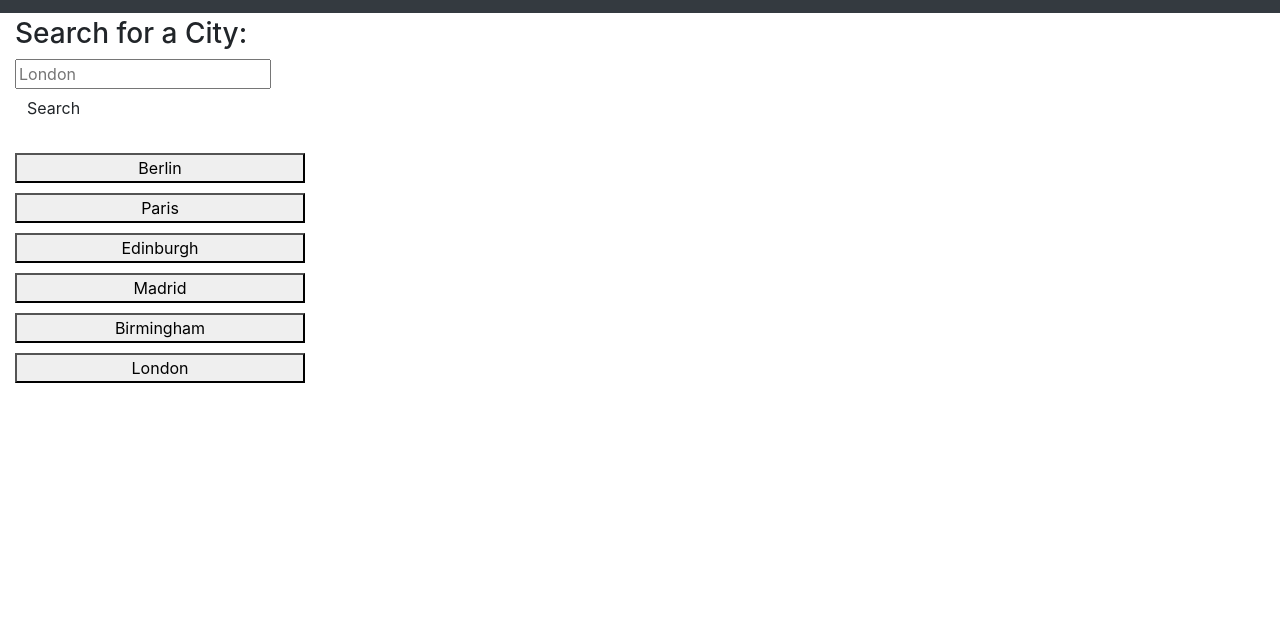
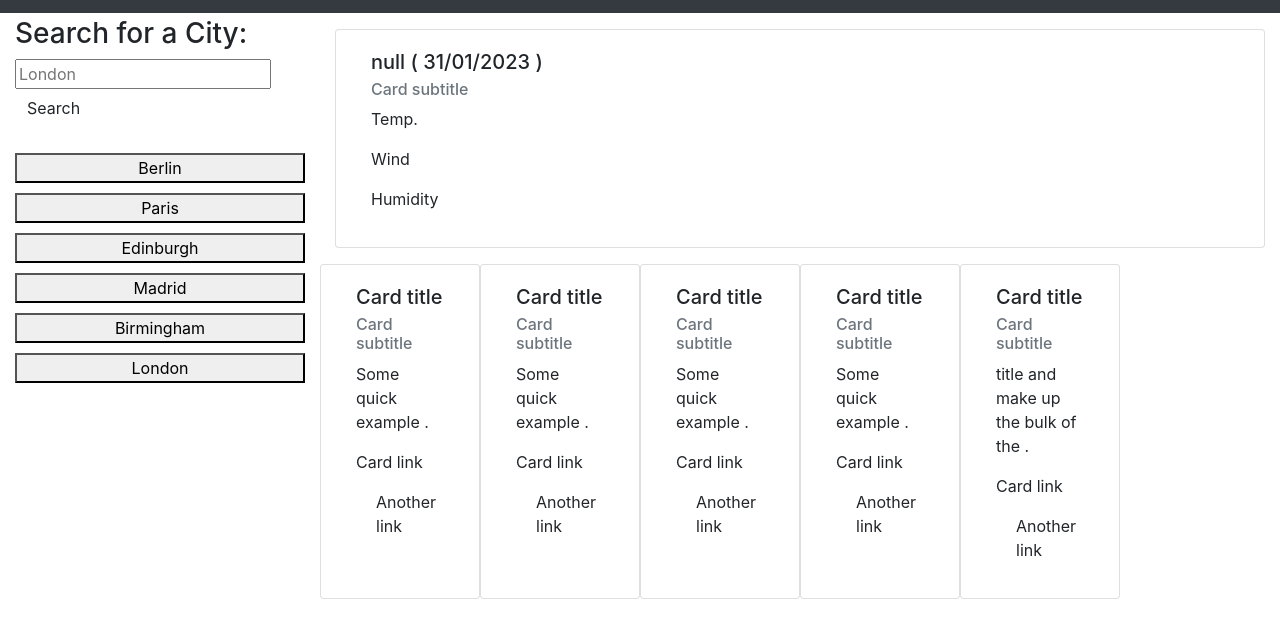
Before and after one commit to ElanekJ/Weather-Dashboard, a plain HTML site: page index.html in a window 1280 px wide. Shown: the part 59-696 px from the top of the page. Drawn offline with nearby package versions, Linux system fonts and the light colour scheme.

Commit message:
set up current day wit temp humi wind day

```diff
--- a/index.html
+++ b/index.html
@@ -42,8 +42,66 @@
       </aside>
 
       <div class="col-lg-9 pb-3">
-        <section id="today" class="mt-3" role="region" aria-live="polite"></section>
-        <section id="forecast" class="row mt-3" role="region" aria-live="polite"></section>
+        <section id="today" class="mt-3" role="region" aria-live="polite">
+
+          <div class="col-lg-12 card" >
+            <div class="card-body">
+              <h5 class="card-title">Card title</h5>
+              <h6 class="card-subtitle mb-2 text-muted">Card subtitle</h6>
+              <p class="temp">Temp.</p>
+              <p class="wind">Wind</p>
+              <p class="humidity">Humidity</p>
+            </div>
+          </div>
+        </section>
+
+
+
+        <section id="forecast currentDay" class="row mt-3" role="region" aria-live="polite">
+
+
+          <div class="col-lg-2 card" >
+            <div class="card-body">
+              <h5 class="card-title">Card title</h5>
+              <h6 class="card-subtitle mb-2 text-muted">Card subtitle</h6>
+              <p class="card-text">Some quick example .</p>
+              <p class="card-link">Card link</p>
+              <p class="card-link">Another link</p>
+            </div>
+          </div><div class="col-lg-2 card" >
+            <div class="card-body">
+              <h5 class="card-title">Card title</h5>
+              <h6 class="card-subtitle mb-2 text-muted">Card subtitle</h6>
+              <p class="card-text">Some quick example .</p>
+              <p class="card-link">Card link</p>
+              <p class="card-link">Another link</p>
+            </div>
+          </div><div class="col-lg-2 card" >
+            <div class="card-body">
+              <h5 class="card-title">Card title</h5>
+              <h6 class="card-subtitle mb-2 text-muted">Card subtitle</h6>
+              <p class="card-text">Some quick example .</p>
+              <p class="card-link">Card link</p>
+              <p class="card-link">Another link</p>
+            </div>
+          </div><div class="col-lg-2 card" >
+            <div class="card-body">
+              <h5 class="card-title">Card title</h5>
+              <h6 class="card-subtitle mb-2 text-muted">Card subtitle</h6>
+              <p class="card-text">Some quick example .</p>
+              <p class="card-link">Card link</p>
+              <p class="card-link">Another link</p>
+            </div>
+          </div><div class="col-lg-2 card" >
+            <div class="card-body">
+              <h5 class="card-title">Card title</h5>
+              <h6 class="card-subtitle mb-2 text-muted">Card subtitle</h6>
+              <p class="card-text"> title and make up the bulk of the .</p>
+              <p class="card-link">Card link</p>
+              <p class="card-link">Another link</p>
+            </div>
+          </div>
+        </section>
       </div>
     </div>
   </div>
--- a/script.js
+++ b/script.js
@@ -1,5 +1,3 @@
-
-
  $(document).ready(function() {
 
         let cities = ["Berlin", "Paris","Edinburgh","Madrid","Birmingham","London"];
@@ -10,13 +8,24 @@ for (let i = 0; i < cities.length; i++) {
             cityBtn.text(cities[i]);
             $("#history").append(cityBtn);
         }
-})
 
 
 
-$("button").on("click", function(){
+let choseUnit = "&units=metric";
+let timeEl = moment().format("DD/MM/YYYY")
 
-    fetch("http://api.openweathermap.org/geo/1.0/direct?q=London&limit=5&appid=566a2801aa6d2ed7467b0b0d21c0d5c2")
+$("button").click(function(event){
+
+    let cityEl = event.target.textContent;
+    console.log("cityEl  =" + cityEl)
+
+
+    let dataCityEl = $(event.target);
+    localStorage.setItem("City" , cityEl);
+    document.querySelector(".card-title").textContent = (localStorage.getItem("City")) + "   ( " + timeEl + " )";
+
+
+    fetch(`http://api.openweathermap.org/geo/1.0/direct?q=${cityEl}&limit=5&appid=566a2801aa6d2ed7467b0b0d21c0d5c2`)
     .then(response => response.json())
     .then(citiesFound => {
 
@@ -24,7 +33,7 @@ $("button").on("click", function(){
         console.log(firstCity.lat);
         console.log(firstCity.lon);
 
-        return fetch(`https://api.openweathermap.org/data/2.5/forecast?lat=${firstCity.lat}&lon=${firstCity.lon}&appid=566a2801aa6d2ed7467b0b0d21c0d5c2`)
+        return fetch(`https://api.openweathermap.org/data/2.5/forecast?lat=${firstCity.lat}&lon=${firstCity.lon}&appid=566a2801aa6d2ed7467b0b0d21c0d5c2${choseUnit}`)
     })
 
 
@@ -32,7 +41,24 @@ $("button").on("click", function(){
     .then(response => response.json())
     .then(data =>{
 
+        let tempEl = "Temp " + data.list[0].main.temp +"C"
+
+
+        document.querySelector(".card-title").textContent = cityEl + "   ( " + timeEl + " )";
+        document.querySelector(".card-subtitle").innerHTML = "<img src=\"http://openweathermap.org/img/wn/02n@2x.png\">"
+        document.querySelector(".temp").textContent = tempEl
+        document.querySelector(".wind").textContent = "Wind: " + data.list[0].wind.speed + "KPH"
+        document.querySelector(".humidity").textContent = "Humidity: " + data.list[0].main.humidity + "%"
+
         console.log(data);
-    })
+
+        console.log(data.list[0].weather[0].icon);
+        console.log("C ", data.list[0].main.temp, " C ");
+        console.log("Wind ",data.list[0].wind.speed,"KPH");
+        console.log("Humidyty ",data.list[0].main.humidity , "%");
 
     })
+ })
+ document.querySelector(".card-title").textContent = (localStorage.getItem("City")) + "   ( " + timeEl + " )";
+
+ })
--- a/style.css
+++ b/style.css
@@ -5,3 +5,7 @@
 .input-group{
     flex-direction: column;
 }
+
+.btn{
+    background-color:rgb(20, 113, 235);
+}
```
Lines whose indentation alone changed are shown as unchanged.
